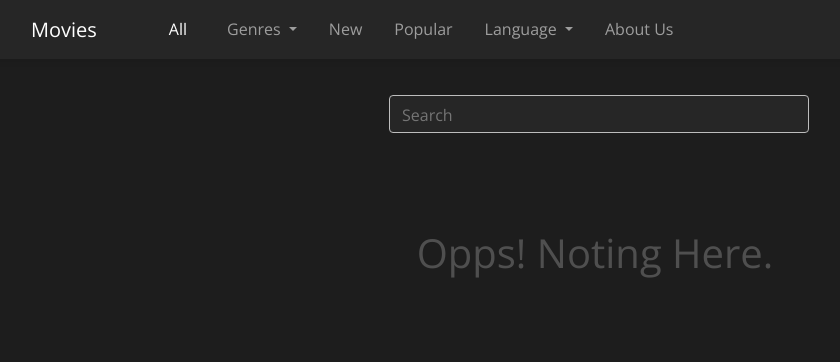
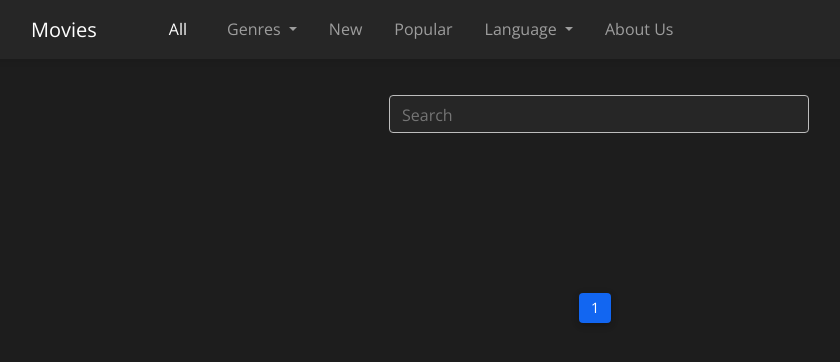
Before and after one commit to ShuvAMatrix/MovieApp, a Flask app: page /all in a window 1280 px wide. Shown: the top 362 px of the page, without its empty margins (45-885 px from the left). Run offline with Flask 2, Linux system fonts and the light colour scheme; the visitor is signed in with stand-in values (Sample User, id 1); data comes from the database, SQL or seed files in the repository; data that the repository does not hold is empty; some libraries are stand-ins or nearby versions.

Commit message:
Added pagination

```diff
--- a/package/route.py
+++ b/package/route.py
@@ -1,3 +1,5 @@
+from pkgutil import ModuleInfo
+from shutil import move
 from flask import Flask, request, redirect, flash
 from flask import render_template
 import json
@@ -12,6 +14,9 @@ import time
 #initialize list
 genreDict = getGenre()
 
+
+#Movie per page
+movie_per_page = 16
 
 @app.route("/login", methods={"GET", "POST"})
 def login():
@@ -84,10 +89,24 @@ def add():
 def all():
     tile_per_row = 4
     results = Movie.query.filter_by(is_archived=False).all()
+    total_pages = len(results) // movie_per_page + 1
     moviesLists = []
-    for i in range(0, len(results), tile_per_row):
+    for i in range(0, movie_per_page, tile_per_row):
         moviesLists.append(results[i:i+tile_per_row])
-    return render_template("view.html", moviesLists=moviesLists, user=current_user, all="active")
+    return render_template("view.html", total_pages=total_pages, moviesLists=moviesLists, user=current_user, all="active", type="all")
+
+
+@app.route("/all/page/<page_no>", methods={"GET", "POST"})
+@login_required
+def all_paginated(page_no):
+    tile_per_row = 4
+    page_no = int(page_no) - 1
+    results = Movie.query.filter_by(is_archived=False).all()
+    moviesLists = []
+    total_pages = len(results) // movie_per_page + 1
+    for i in range(page_no*movie_per_page, page_no*movie_per_page + movie_per_page, tile_per_row):
+        moviesLists.append(results[i:i+tile_per_row])
+    return render_template("view.html", total_pages=total_pages, moviesLists=moviesLists, user=current_user, all="active", type="all")
 
 
 @app.route("/category/<cat>", methods={"GET", "POST"})
@@ -105,11 +124,35 @@ def category(cat):
         for i in allMovies:
             if cat in i.genre.split(", "):
                 temp.append(i)
-    for j in range(0, len(temp), tile_per_row):
+    total_pages = len(temp) // movie_per_page + 1
+    for j in range(0, movie_per_page, tile_per_row):
         movieLists.append(temp[j:j+tile_per_row])
+    temp = cat
+    return render_template("view.html", moviesLists=movieLists, type="category", total_pages=total_pages, user=current_user, cat=cat, active=cat, category="active")
 
+
+
+@app.route("/category/<cat>/page/<page_no>", methods={"GET", "POST"})
+@login_required
+def categoryPage(cat, page_no):
+    tile_per_row = 4
+    page_no = int(page_no) - 1
+    allMovies = Movie.query.filter_by(is_archived=False).all()
+    temp = []
+    movieLists = []
+    if cat == "Science Fiction":
+        for i in allMovies:
+            if cat in i.genre.split(", ") or "Sci-Fi" in i.genre.split(", "):
+                temp.append(i)
+    else:
+        for i in allMovies:
+            if cat in i.genre.split(", "):
+                temp.append(i)
+    total_pages = len(temp) // movie_per_page + 1
+    for j in range(page_no*movie_per_page, page_no*movie_per_page + movie_per_page, tile_per_row):
+        movieLists.append(temp[j:j+tile_per_row])
     temp = cat
-    return render_template("view.html", moviesLists=movieLists, user=current_user, cat=cat, active=cat, category="active")
+    return render_template("view.html",total_pages=total_pages, type="category", moviesLists=movieLists, user=current_user, cat=cat, active=cat, category="active")
 
 
 @app.route("/archive/<id>", methods={"GET", "POST"})
@@ -130,10 +173,24 @@ def bin():
     if request.method == "GET":
         tile_per_row = 4
         results = Movie.query.filter_by(is_archived=True).all()
+        total_pages = len(results) // movie_per_page + 1
         moviesLists = []
-        for i in range(0, len(results), tile_per_row):
+        for i in range(0, movie_per_page, tile_per_row):
             moviesLists.append(results[i:i+tile_per_row])
-        return render_template("view.html", moviesLists=moviesLists, user=current_user, bin="active")
+        return render_template("view.html", type="bin", total_pages=total_pages, moviesLists=moviesLists, user=current_user, bin="active")
+
+@app.route("/bin/page/<page_no>", methods={"GET", "POST"})
+@login_required
+def bin_paged(page_no):
+    if request.method == "GET":
+        tile_per_row = 4
+        results = Movie.query.filter_by(is_archived=True).all()
+        total_pages = len(results) // movie_per_page + 1
+        page_no = int(page_no) - 1
+        moviesLists = []
+        for i in range(page_no*movie_per_page, page_no*movie_per_page + movie_per_page, tile_per_row):
+            moviesLists.append(results[i:i+tile_per_row])
+        return render_template("view.html", type="bin", total_pages=total_pages, moviesLists=moviesLists, user=current_user, bin="active")
 
 
 @app.route("/delete/<id>", methods={"GET", "POST"})
@@ -155,9 +212,25 @@ def new():
     moviesLists = []
     if request.method == "GET":
         results = Movie.query.filter_by(is_archived=False).order_by(Movie.release_year.desc()).all()
-        for i in range(0, len(results), tile_per_row):
+        total_pages = len(results) // movie_per_page + 1
+        for i in range(0, movie_per_page, tile_per_row):
             moviesLists.append(results[i:i+tile_per_row])
-        return render_template("view.html", moviesLists=moviesLists, user=current_user, new="active")
+        return render_template("view.html", type="new", total_pages=total_pages, moviesLists=moviesLists, user=current_user, new="active")
+
+
+
+@app.route("/new/page/<page_no>", methods={"GET", "POST"})
+@login_required
+def new_paginated(page_no):
+    tile_per_row = 4
+    moviesLists = []
+    page_no = int(page_no) - 1
+    if request.method == "GET":
+        results = Movie.query.filter_by(is_archived=False).order_by(Movie.release_year.desc()).all()
+        total_pages = len(results) // movie_per_page + 1
+        for i in range(page_no*movie_per_page, page_no*movie_per_page+movie_per_page, tile_per_row):
+            moviesLists.append(results[i:i+tile_per_row])
+        return render_template("view.html", type="new", total_pages=total_pages, moviesLists=moviesLists, user=current_user, new="active")
 
 
 
@@ -169,9 +242,25 @@ def popular():
     if request.method == "GET":
         results1 = Movie.query.filter_by(is_archived=False).filter(Movie.imdb_rating != "N/A").order_by(Movie.imdb_rating.desc()).all()
         results = results1 + Movie.query.filter_by(is_archived=False).filter_by(imdb_rating="N/A").all()
-        for i in range(0, len(results), tile_per_row):
+        total_pages = len(results) // movie_per_page + 1
+        for i in range(0, movie_per_page, tile_per_row):
             moviesLists.append(results[i:i+tile_per_row])
-        return render_template("view.html", moviesLists=moviesLists, user=current_user, popular="active")
+        return render_template("view.html", type="popular", total_pages=total_pages, moviesLists=moviesLists, user=current_user, popular="active")
+
+
+@app.route("/popular/page/<page_no>", methods={"GET", "POST"})
+@login_required
+def popular_paginated(page_no):
+    tile_per_row = 4
+    moviesLists = []
+    page_no = int(page_no) - 1
+    if request.method == "GET":
+        results1 = Movie.query.filter_by(is_archived=False).filter(Movie.imdb_rating != "N/A").order_by(Movie.imdb_rating.desc()).all()
+        results = results1 + Movie.query.filter_by(is_archived=False).filter_by(imdb_rating="N/A").all()
+        total_pages = len(results) // movie_per_page + 1
+        for i in range(page_no*movie_per_page, page_no*movie_per_page + movie_per_page, tile_per_row):
+            moviesLists.append(results[i:i+tile_per_row])
+        return render_template("view.html", type="popular", moviesLists=moviesLists, total_pages=total_pages, user=current_user, popular="active")
 
 
 
@@ -233,9 +322,31 @@ def language(lang):
         for i in results:
             if lang.casefold() in i.language.casefold():
                 langMovies.append(i)
-        for i in range(0, len(langMovies), tile_per_row):
+        total_pages = len(langMovies) // movie_per_page + 1
+        for i in range(0, movie_per_page, tile_per_row):
             moviesLists.append(langMovies[i:i+tile_per_row])
-        return render_template("view.html", moviesLists=moviesLists, user=current_user, active=lang, language="active")
+        return render_template("view.html", moviesLists=moviesLists, type="language", total_pages=total_pages, user=current_user, active=lang, language="active")
+
+
+
+@app.route("/language/<lang>/page/<page_no>", methods={"GET", "POST"})
+@login_required
+def language_paginated(lang, page_no):
+    tile_per_row = 4
+    moviesLists = []
+    langMovies = []
+    page_no = int(page_no) - 1
+    lang1=lang
+    d = {"bengali":"active", "english":"active"}
+    if request.method == "GET":
+        results = Movie.query.filter_by(is_archived=False).order_by(Movie.name.asc()).all()
+        for i in results:
+            if lang.casefold() in i.language.casefold():
+                langMovies.append(i)
+        total_pages = len(langMovies) // movie_per_page + 1
+        for i in range(page_no*movie_per_page, movie_per_page*page_no + movie_per_page, tile_per_row):
+            moviesLists.append(langMovies[i:i+tile_per_row])
+        return render_template("view.html", total_pages=total_pages, type="language", lang1=lang1, moviesLists=moviesLists, user=current_user, active=lang, language="active")
 
 
 @app.route("/apisearch/<query>", methods={"GET", "POST"})
--- a/package/templates/base.html
+++ b/package/templates/base.html
@@ -223,7 +223,10 @@
                     <div class="modal-dialog modal-dialog-centered modal-md">
                       <div class="modal-content bg-dark text-white">
                         <div class="modal-header">
-                          <h5 class="modal-title">About Us</h5>
+                            <div class="container justify-content-center">
+                                <h5 class="modal-title">About Us</h5>
+                            </div>
+
                           <button type="button" class="btn-close" data-mdb-dismiss="modal" aria-label="Close"></button>
                         </div>
                         <div class="modal-body">
--- a/package/templates/view.html
+++ b/package/templates/view.html
@@ -1,4 +1,11 @@
 {% extends 'base.html' %}
+{% block extracss %}
+    <style>
+        .page-item .page-link a{
+            color: black;
+        }
+    </style>
+{% endblock extracss %}
 {% block body %}
 <div class="mt-4"></div>
     {% if moviesLists|length > 0 %}
@@ -243,7 +250,94 @@
                 {% endfor %}
             </div>
         {% endfor %}
+        <div>
+            <nav aria-label="...">
+                <ul class="pagination pagination-md justify-content-center">
+                  {% if type=="category" %}
+                    <li class="page-item {{category}}" id="firstpage" aria-current="page">
+                        <a class="page-link text-white" href="/category/{{cat}}">
+                        1
+                        <span class="visually-hidden">(current)</span>
+                        </a>
+                    </li>
+                    {% for i in range(1,total_pages) %}
+                        <li class="page-item" id="page_{{i+1}}" ><a class="page-link text-white" href="/category/{{cat}}/page/{{i+1}}">{{i+1}}</a></li>
+                    {% endfor %}
+                  {% endif %}
+
+                  {% if type=="all" %}
+                    <li class="page-item {{all}}" id="firstpage" aria-current="page">
+                        <a class="page-link text-white" href="/all">
+                        1
+                        <span class="visually-hidden">(current)</span>
+                        </a>
+                    </li>
+                    {% for i in range(1,total_pages) %}
+                        <li class="page-item" id="page_{{i+1}}" ><a class="page-link text-white" href="/all/page/{{i+1}}">{{i+1}}</a></li>
+                    {% endfor %}
+                  {% endif %}
+                  {% if type=="bin" %}
+                    <li class="page-item {{bin}}" id="firstpage" aria-current="page">
+                        <a class="page-link text-white" href="/bin">
+                        1
+                        <span class="visually-hidden">(current)</span>
+                        </a>
+                    </li>
+                    {% for i in range(1,total_pages) %}
+                        <li class="page-item" id="page_{{i+1}}" ><a class="page-link text-white" href="/bin/page/{{i+1}}">{{i+1}}</a></li>
+                    {% endfor %}
+                  {% endif %}
+                  {% if type=="language" %}
+                    <li class="page-item {{language}}" id="firstpage" aria-current="page">
+                        <a class="page-link text-white" href="/language/{{lang_1}}">
+                        1
+                        <span class="visually-hidden">(current)</span>
+                        </a>
+                    </li>
+                    {% for i in range(1,total_pages) %}
+                        <li class="page-item" id="page_{{i+1}}" ><a class="page-link text-white" href="/language/{{lang1}}/page/{{i+1}}">{{i+1}}</a></li>
+                    {% endfor %}
+                  {% endif %}
+                  {% if type=="popular" %}
+                    <li class="page-item {{popular}}" id="firstpage" aria-current="page">
+                        <a class="page-link text-white" href="/popular">
+                        1
+                        <span class="visually-hidden">(current)</span>
+                        </a>
+                    </li>
+                    {% for i in range(1,total_pages) %}
+                        <li class="page-item" id="page_{{i+1}}" ><a class="page-link text-white" href="/popular/page/{{i+1}}">{{i+1}}</a></li>
+                    {% endfor %}
+                  {% endif %}
+                  {% if type=="new" %}
+                    <li class="page-item {{new}}" id="firstpage" aria-current="page">
+                        <a class="page-link text-white" href="/new">
+                        1
+                        <span class="visually-hidden">(current)</span>
+                        </a>
+                    </li>
+                    {% for i in range(1,total_pages) %}
+                        <li class="page-item" id="page_{{i+1}}"><a class="page-link text-white" href="/new/page/{{i+1}}">{{i+1}}</a></li>
+                    {% endfor %}
+                  {% endif %}
+                </ul>
+              </nav>
+        </div>
     {% else %}
         <div class="my-5 h1 text-center">Opps! Noting Here.</div>
     {% endif %}
+
+    <script>
+        document.addEventListener('DOMContentLoaded', function() {
+            var pathname = window.location.pathname
+            if(pathname.includes("page") ){
+                page_no = pathname.split("/").pop()
+                id = "page_" + String(page_no)
+                removeElement = document.getElementById("firstpage")
+                removeElement.classList.remove("active");
+                element = document.getElementById(id)
+                element.classList.add("active");
+            }
+        }, false);
+    </script>
 {% endblock body %}
```
